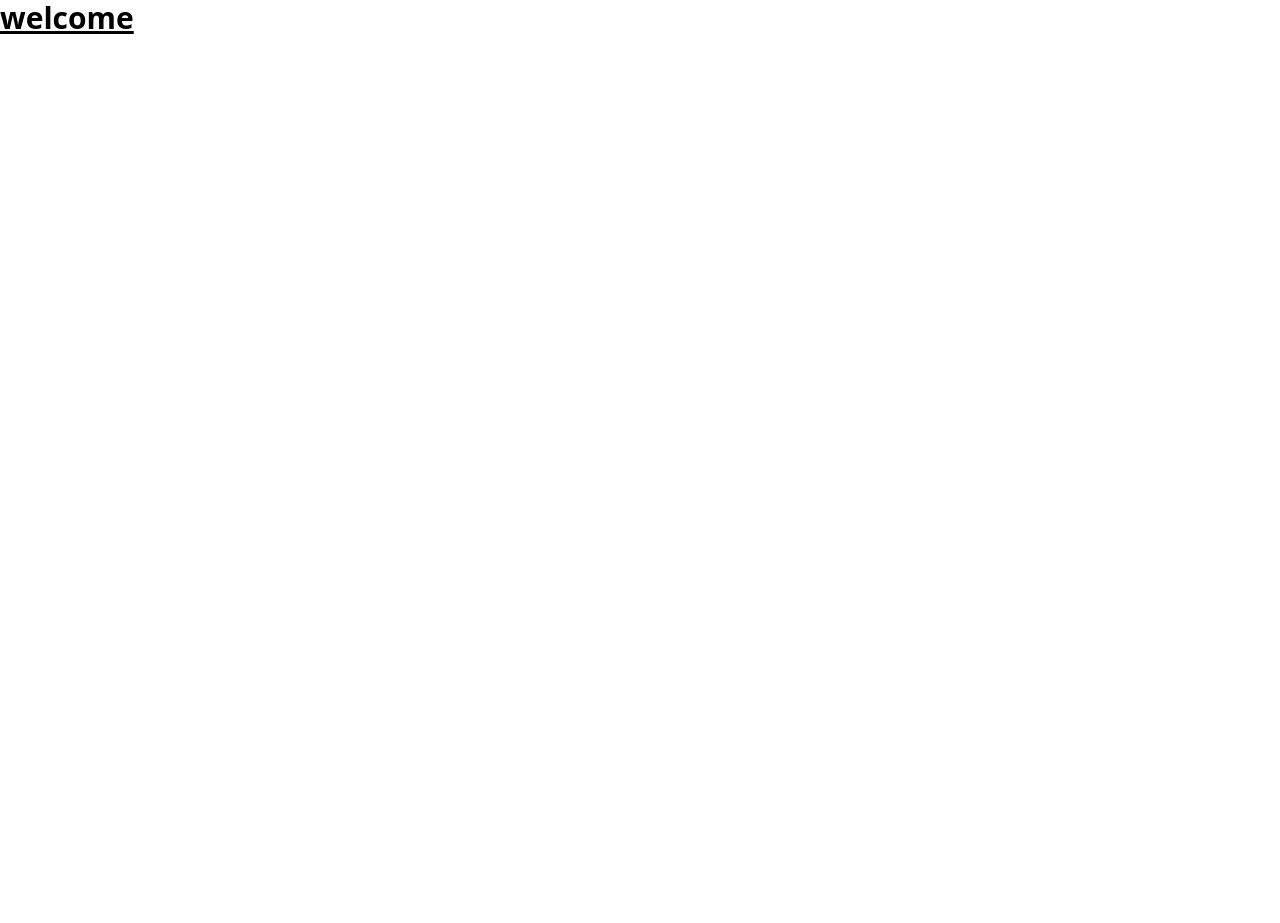
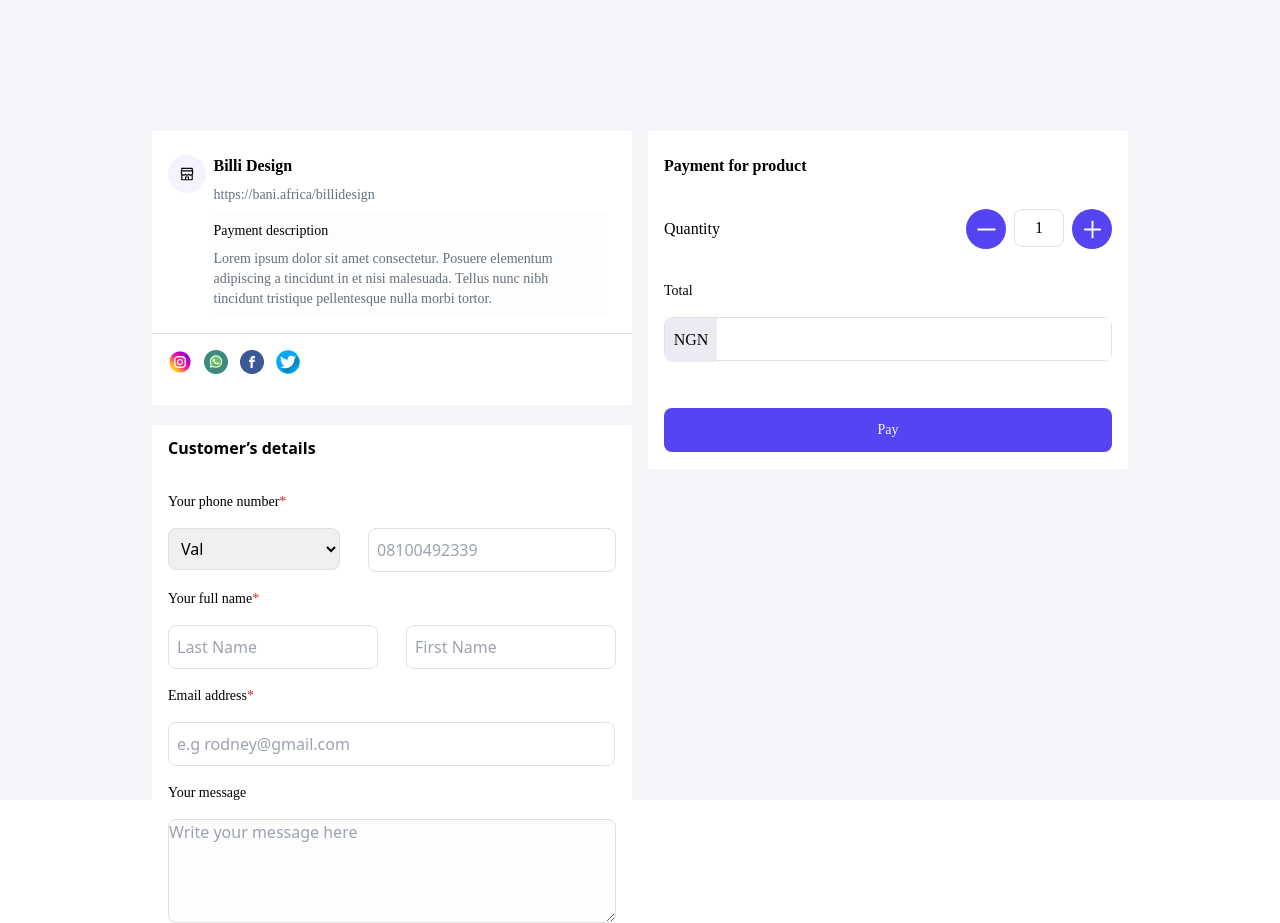
Before and after one commit to awasevalentine/bani_checkout, a React (Create React App) app: page / in a window 1280 px wide. Before the commit the page ends 800 px from the top, so only its background shows below. Built offline with nearby package versions, Linux system fonts and the light colour scheme.

Commit message:
Create a layout page for displaying the checkout

```diff
--- a/package.json
+++ b/package.json
@@ -7,6 +7,7 @@
     "@testing-library/jest-dom": "^5.16.5",
     "@testing-library/react": "^13.4.0",
     "@testing-library/user-event": "^14.4.3",
+    "axios": "^1.3.3",
     "react": "^18.2.0",
     "react-dom": "^18.2.0",
     "react-icons": "^4.7.1",
--- a/src/App.js
+++ b/src/App.js
@@ -1,9 +1,10 @@
 import React from 'react';
+import CheckoutDefaultLayout from './pages/checkout/checkoutLayout';
 
 function App() {
   return (
-    <div className="text-3xl font-bold underline">
-      <h2>welcome</h2>
+    <div className="w-[100%] h-[100%]">
+      <CheckoutDefaultLayout />
     </div>
   );
 }
--- /dev/null
+++ b/src/components/headings.jsx
@@ -0,0 +1,10 @@
+const SectionHeader = ({text, params}) => {
+
+    return (
+        <>
+        <h3 className='font-[550] text-[16px] h-[22px] items-center flex text-[#000000] leading-[22px]'>{text}</h3>
+        </>
+     );
+}
+
+export default SectionHeader;
--- /dev/null
+++ b/src/pages/checkout/checkoutLayout.jsx
@@ -0,0 +1,25 @@
+import CustomersDetails from "./customer_details";
+import PaymentCustomerSlide from "./payment_customer_slide";
+import PaymentDetails from "./payment_details";
+
+const CheckoutDefaultLayout = () => {
+
+    return (
+        <div className="layout_wrapper bg-[#F5F6FA] h-[100%] flex justify-center items-center">
+            <div className="h-[100vh] p-[131px]">
+            <div className="grid grid-cols-1 h-[100%] mx-[10px] md:mx-0 md:grid-cols-2 gap-4">
+                <div className="details_payment_wrapper h-[100%">
+                    <div className="payment_slip_wrapper"><PaymentCustomerSlide /></div>
+                    <div className="customer_details_wrapper mt-[20px]"><CustomersDetails /></div>
+                </div>
+                <div className="h-[100%]">
+                    <PaymentDetails />
+                </div>
+            </div>
+            </div>
+
+        </div>
+     );
+}
+
+export default CheckoutDefaultLayout;
--- /dev/null
+++ b/src/pages/checkout/customer_details.jsx
@@ -0,0 +1,66 @@
+import SectionHeader from "../../components/headings";
+import {BsSearch } from 'react-icons/bs'
+
+const CustomersDetails = () => {
+    return (
+        <div className="flex flex-col justify-items-center h-[100%] pt-[12px] px-[16px] pb-[24px] gap-[16px] bg-[#FFFFFF]">
+            <SectionHeader text="Customer’s details" />
+            <div className="flex flex-col p-0 w-[100%] sm:w-[448px] h-[100%] order-1">
+                <div className="flex flex-col justify-between gap-[16px] mt-[16px] self-stretch">
+                    <h3 className="text-[#000000] font-[HelveticaNeueCyr] font-[400] text-[14px] leading-[20px">
+                        Your phone number<span className="text-red-600">*</span>
+                    </h3>
+                    <div className="flex flex-row justify-between self-stretch order-1 items-start p-0 gap-[28px] h-[44px] w-[448px]">
+                        <select name="countryCode" className="flex box-border flex-row rounded-[8px] border-[#E1E1E1] border-[0.5px] border-solid gap-[34px] w-[175px] justify-items-center py-[8px] pr-[16px] pl-[8px]">
+                            <option value="val" >
+                                Val
+                            </option>
+                        </select>
+                        <div>
+                            <input type="tel" placeholder="08100492339" name="phone" className="flex flex-row w-[248px] h-[44px] rounded-[8px] order-1 border-[0.5px] border-[#E1E1E1] items-center p-[8px] gap-[8px] box-border" />
+                        </div>
+                    </div>
+                </div>
+                <div className="flex flex-col justify-between gap-[16px] mt-[16px] self-stretch">
+                    <h3 className="text-[#000000] font-[HelveticaNeueCyr] font-[400] text-[14px] leading-[20px">
+                        Your full name<span className="text-red-600">*</span>
+                    </h3>
+                    <div className="flex flex-row justify-between self-stretch order-1 items-start p-0 gap-[28px] h-[44px] w-[448px]">
+                        <input type="text" placeholder="First Name" name="firstname" className="flex flex-row w-[210px] h-[44px] rounded-[8px] order-1 border-[0.5px] border-[#E1E1E1] items-center p-[8px] gap-[8px] box-border" />
+                        <div>
+                            <input type="text" placeholder="Last Name" name="lastname" className="flex flex-row w-[210px] h-[44px] rounded-[8px] order-1 border-[0.5px] border-[#E1E1E1] items-center p-[8px] gap-[8px] box-border" />
+                        </div>
+                    </div>
+                </div>
+                <div className="flex flex-col justify-between gap-[16px] mt-[16px] self-stretch">
+                    <h3 className="text-[#000000] font-[HelveticaNeueCyr] font-[400] text-[14px] leading-[20px">
+                        Email address<span className="text-red-600">*</span>
+                    </h3>
+                    <div className="flex flex-row justify-between self-stretch order-1 items-start p-0 gap-[28px] h-[44px] w-[448px]">
+                        <input type="email" placeholder="e.g rodney@gmail.com" name="email" className="flex flex-row w-[447px] h-[44px] rounded-[8px] order-1 border-[0.5px] border-[#E1E1E1] items-center p-[8px] gap-[8px] box-border" />
+                    </div>
+                </div>
+                <div className="flex flex-col justify-between gap-[16px] mt-[16px] self-stretch">
+                    <h3 className="text-[#000000] font-[HelveticaNeueCyr] font-[400] text-[14px] leading-[20px">
+                        Your message
+                    </h3>
+                    <div className="flex flex-row justify-between self-stretch order-1 items-start p-0 gap-[28px] h-[44px] w-[448px]">
+                        <textarea className="border-[0.5px] order-1 self-stretch box-border rounded-[8px] border-solid border-[#E1E1E1]  h-[104px] w-[100%] bg-[#FDFDFD] " name="customerMessage"  placeholder="Write your message here">
+                        </textarea>
+                    </div>
+                </div>
+            </div>
+            {/* <div>
+            <span>me</span>
+            <label class="relative block">
+            <span class="rounded-sm absolute inset-y-0 left-0 w-[40px] bg-blue-500 flex items-center pl-2">
+                <BsSearch />
+            </span>
+            <input class="placeholder:italic pl-[50px] placeholder:text-slate-400 block bg-white w-full border border-slate-300 rounded-md py-2  pr-3 shadow-sm focus:outline-none focus:border-sky-500 focus:ring-sky-500 focus:ring-1 sm:text-sm" placeholder="Search for anything..." type="text" name="search"/>
+            </label>
+            </div> */}
+        </div>
+     );
+}
+
+export default CustomersDetails;
--- a/src/pages/layout/payment_customer_slide.jsx
+++ b/src/pages/checkout/payment_customer_slide.jsx
@@ -1,4 +1,5 @@
 import { AiOutlineShop } from 'react-icons/ai'
+import SectionHeader from '../../components/headings';
 
 const PaymentCustomerSlide = () => {
     return (
@@ -11,7 +12,7 @@ const PaymentCustomerSlide = () => {
                     </div>
                 </div>
                 <div className='flex flex-col align-baseline font-[HelveticaNeueCyr] p-0 gap-[8px] w-[100%] sm:w-[394px] order-1'>
-                    <h3 className='font-[550] text-[16px] h-[22px] items-center flex text-[#000000] leading-[22px]'>Billi Design</h3>
+                    <SectionHeader text='Billi Design' />
                     <a href='https://bani.africa/billidesign' className='flex items-center order-1 text-[#65717C] font-[400] text-[14px] leading-[20px]'>
                         https://bani.africa/billidesign
                     </a>
--- /dev/null
+++ b/src/pages/checkout/payment_details.jsx
@@ -0,0 +1,41 @@
+import { useState } from "react";
+import SectionHeader from "../../components/headings";
+import { AiOutlinePlus, AiOutlineMinus } from 'react-icons/ai'
+
+const PaymentDetails = () => {
+    var [count, setCount ] = useState(1)
+
+
+    return (
+        <div className="font-[HelveticaNeueCyr] flex flex-col py-[24px] px-[16px] gap-[32px] h-[338px] bg-[#FFFFFF]">
+            <SectionHeader text='Payment for product ' />
+            <div className="flex flex-row justify-between items-center p-0 gap-[8px] w-[100%] h-[40px]">
+            <label className="w-[53px] font-[400] leading-[20px] text-[#000000]">Quantity</label>
+            <div className="flex-row p-0 gap-[8px] inline-flex">
+                <div onClick={()=> count  !==1 ? setCount(count--) : setCount(1)} className="minus_wrapper cursor-pointer flex items-center justify-center h-[40px] w-[40px] isolate rounded-full bg-[#5444F2]">
+                <AiOutlineMinus className="text-[#FFFFFF] text-[25px]" />
+                </div>
+                    <input type="tel" value={count} className="text-center font-[400] text-[16px] leading-[22px]
+                    text-[#c1c1c1 flex justify-center border-solid rounded-[8px] border-[0.5px] border-[#E1E1E1] w-[50px] h-[38px] items-center py-[8px] px-0"
+                    onChange={(e)=> setCount(e.target.value)}
+                    />
+                <div onClick={()=> setCount(count++)} className="plus_wrapper cursor-pointer flex items-center justify-center h-[40px] w-[40px] isolate rounded-full bg-[#5444F2]">
+                    <AiOutlinePlus className="text-[#FFFFFF] text-[25px]"/>
+                </div>
+            </div>
+            </div>
+            <div className="flex flex-col p-0 gap-[16px] h-[88px] ">
+                <label className="font-[400] leading-[20px] text-[14px] text-[#000000]">Total</label>
+                <div class="relative flex w-[100%] h-[44px] border-[#E1E1E1] rounded-[8px] border-[0.5px] border-solid">
+                    <span class="absolute flex font-[400] text-[#000000] text-[16px] leading-[22px] justify-center w-[52px] h-[44px] items-center p-[8px] bg-[#ECEBF4] rounded-l-[8px]">
+                        NGN
+                    </span>
+                    <input type="tel"  class="w-[90%] h-[42px] ml-[50px] items-center font-[400] text-[14px] leading-[20px] flex p-[8px] text-[#000000] text-right" />
+                </div>
+                <button className="flex gap-[16px] justify-center leading-[18px] text-[#FFFFFF] font-[500] text-[14px] bg-[#5444F2] rounded-[8px]  items-center w-[100%] h-[44px] mt-[31px] mb-[24px] py-[13px]">Pay</button>
+            </div>
+        </div>
+     );
+}
+
+export default PaymentDetails;
```
Also changed, not shown: src/assets/icons/nigeria_flag.png (added).
